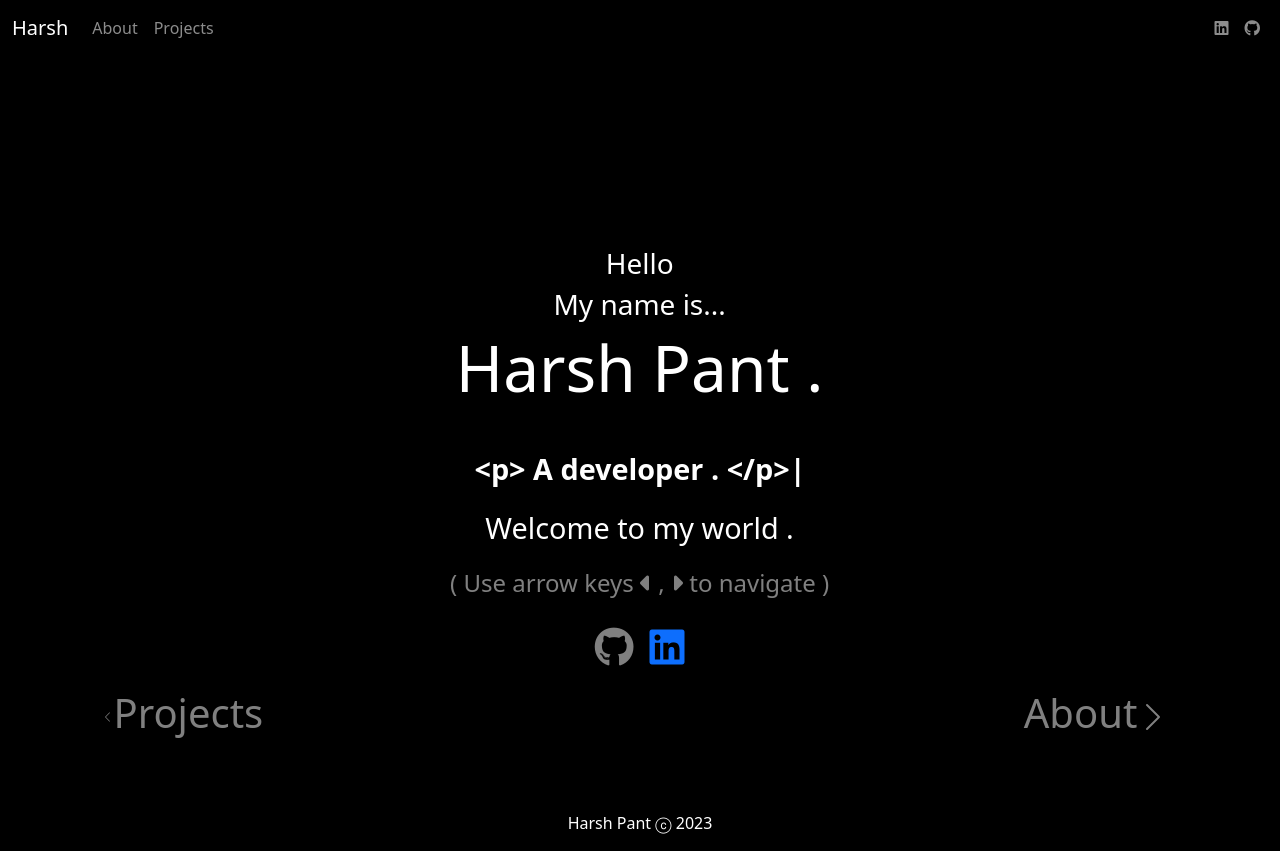
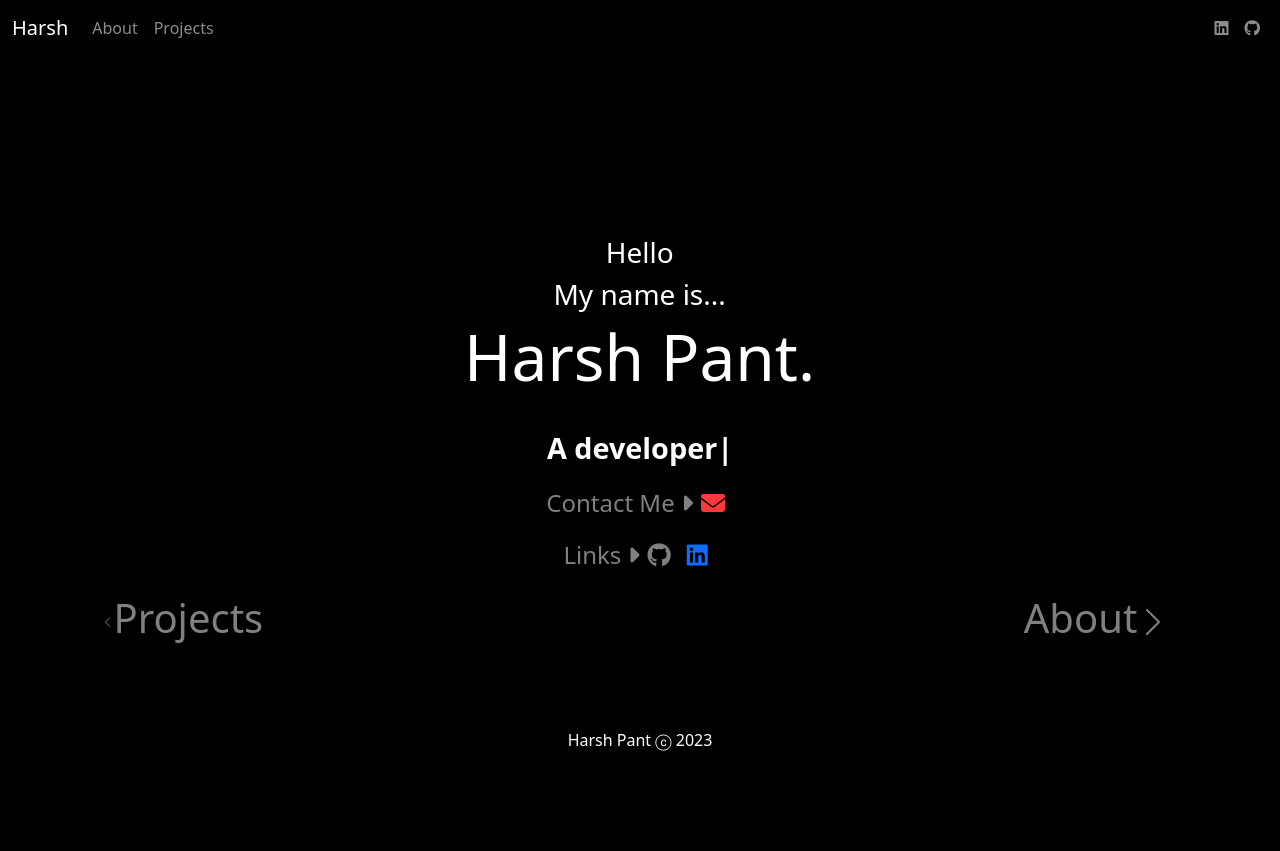
Before and after one commit to crockrocks/harsh-pant, a React app: page / in a window 1280 px wide. After the commit the page ends 800 px from the top, so only its background shows below. Built offline with nearby package versions, Linux system fonts and the light colour scheme.

Commit message:
contact change

```diff
--- a/package.json
+++ b/package.json
@@ -13,6 +13,7 @@
     "react-router-dom": "^6.15.0",
     "react-scripts": "5.0.1",
     "react-scroll-to-top": "^3.0.0",
+    "react-tsparticles": "^2.12.2",
     "react-type-animation": "^3.1.0",
     "web-vitals": "^2.1.4"
   },
--- a/src/Components/Pages/Home/Content.js
+++ b/src/Components/Pages/Home/Content.js
@@ -1,55 +1,65 @@
-import React from 'react'
+import React from 'react';
 import { TypeAnimation } from 'react-type-animation';
+import '../../../index.css';
 
 function Content() {
-
-
   return (
     <div className='main'>
       <div className='content'>
         <div className='content_head'>
           <h3 className='text-center'>Hello</h3>
-          <h3 className='text-center'> My name is...</h3>
-          <h1 className='text-center'>Harsh Pant .</h1>
+          <h3 className='text-center'>My name is...</h3>
+          <h1 className='text-center'>Harsh Pant.</h1>
         </div>
         <div className='content'>
           <p className='text-center'>
             <TypeAnimation
               cursor={true}
               sequence={[
-                '<p> An AI/ML enthusiast !!</p>',
+                'An AI/ML enthusiast !!',
                 1000,
-                '<p> A developer . </p>',
+                'A developer . ',
                 1000,
                 '',
               ]}
               wrapper='b'
               repeat={Infinity}
-            /></p>
-          <p className='text-center'>Welcome to my world .</p>
-          <p className='text-center-grey'>( Use arrow keys <i class="fa-solid fa-caret-left"></i> , <i class="fa-solid fa-caret-right"></i> to navigate )</p>
+            />
+          </p>
           <div className='icons'>
+            <p className='text-center-grey'>Contact Me <i class="fa-solid fa-caret-right"></i>
+              <a
+                className='px-2 mail'
+                href='mailto:harshpant3703@gmail.com'
+              >
+                <i class="fa-solid fa-envelope"></i>
+              </a>
+            </p>
+          </div>
+          <div className='icons'>
+            <p className='text-center-grey'>Links <i class="fa-solid fa-caret-right"></i>
             <a
               className='px-2 github'
-              href="https://github.com/crockrocks"
-              rel="nofollow"
-              target="_blank"
+              href='https://github.com/crockrocks'
+              rel='nofollow'
+              target='_blank'
             >
-              <i className="fa-brands fa-github"></i>
+              <i className='fa-brands fa-github'></i>
             </a>
             <a
               className='px-2'
-              href="https://www.linkedin.com/in/harsh-pant-a28378230/"
-              rel="nofollow"
-              target="_blank"
+              href='https://www.linkedin.com/in/harsh-pant-a28378230/'
+              rel='nofollow'
+              target='_blank'
             >
-              <i className="fa-brands fa-linkedin"></i>
+              <i className='fa-brands fa-linkedin'></i>
             </a>
+            </p>
           </div>
         </div>
       </div>
     </div>
-  )
+  );
 }
 
-export default Content
+export default Content;
--- a/src/index.css
+++ b/src/index.css
@@ -13,9 +13,10 @@ footer {
 }
 
 .footer {
+    bottom: 0;
     margin-right: 40%;
     margin-left: 40%;
-    margin-top: 2%;
+    margin-top: 5%;
     margin-bottom: 0;
 }
 
@@ -26,8 +27,8 @@ footer {
 
 .content {
     text-align: center;
-    padding-top: 3%;
-    padding-bottom: 5%;
+    padding-top: 2%;
+    padding-bottom: 3.5%;
 }
 
 .content_head {
@@ -54,6 +55,10 @@ p.text-center {
     font-size: 40px;
 }
 
+.icons .mail {
+    color: rgb(255, 57, 57);
+}
+
 .icons .github {
     color: grey;
 }
@@ -61,13 +66,13 @@ p.text-center {
 #carouselhome .carousel-control-next {
     position: fixed;
     z-index: 1;
-    top: 80%;
+    top: 85%;
 }
 
 #carouselhome .carousel-control-prev {
     position: fixed;
     z-index: 1;
-    top: 80%;
+    top: 85%;
 }
 
 /* About page */
```
Also changed, not shown: public/index.html (+0 -1 lines), 1 other file.
